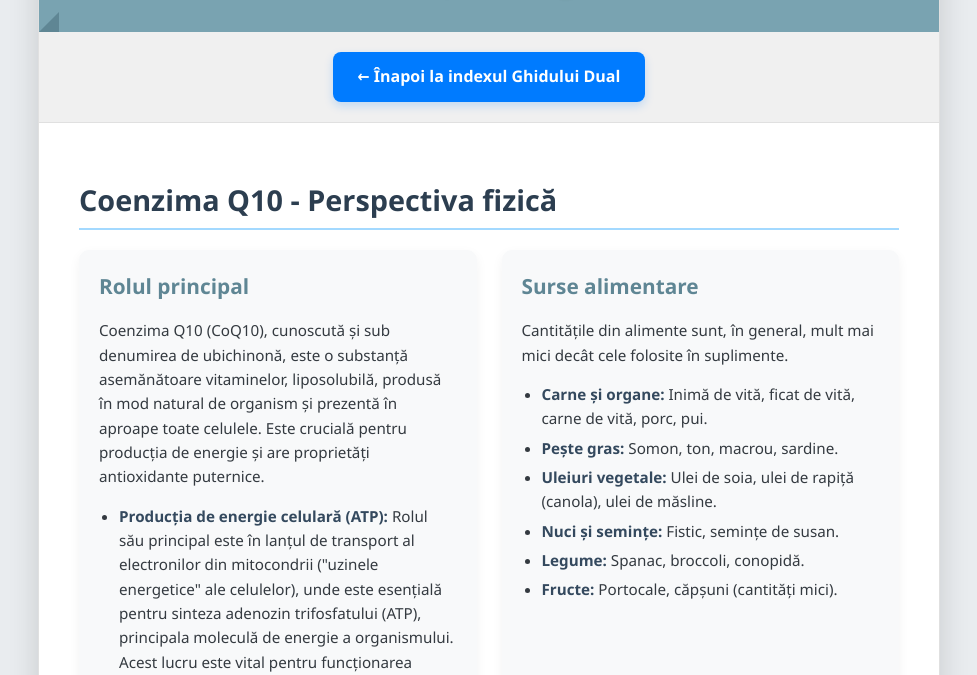
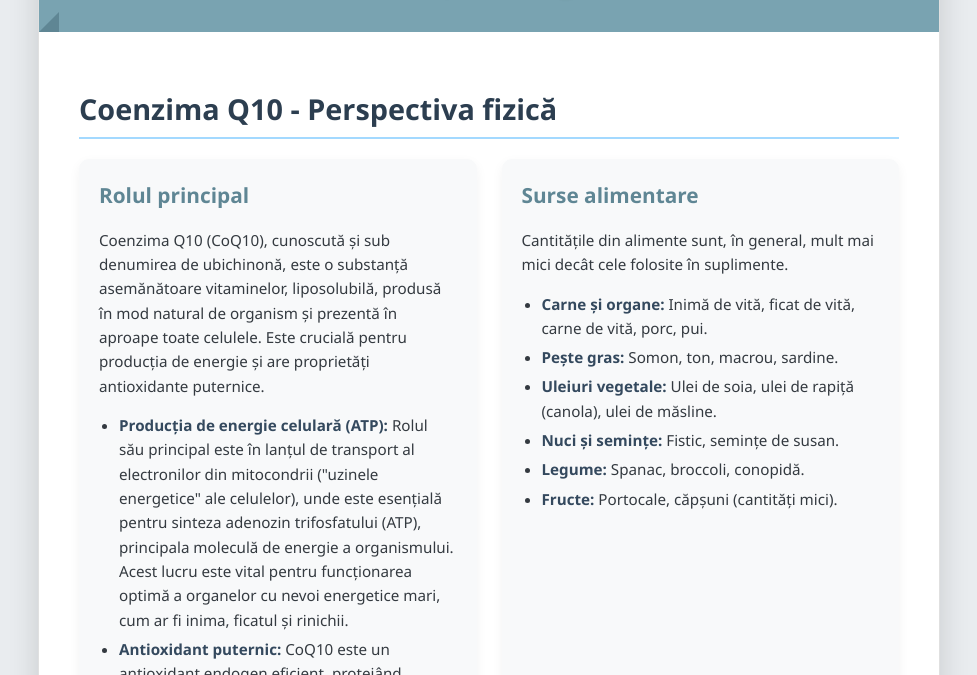
Before and after one commit to Roro44G1/nutrienti, a plain HTML site: page coq10.html in a window 1280 px wide. Shown: the part 125-800 px from the top of the page, without its empty margins (151-1128 px from the left). Drawn offline with Linux system fonts and the light colour scheme.

Commit message:
Update coq10.html

```diff
--- a/coq10.html
+++ b/coq10.html
@@ -194,11 +194,6 @@
         <div class="infographic-header">
             Coenzima Q10 și Energia Interioară
         </div>
-
-        <div class="index-button-container">
-            <a href="index.html" class="index-button">&larr; Înapoi la indexul Ghidului Dual</a>
-        </div>
-
         <div class="section">
             <h2 class="section-title">Coenzima Q10 - Perspectiva fizică</h2>
             <div class="section-content">
```
